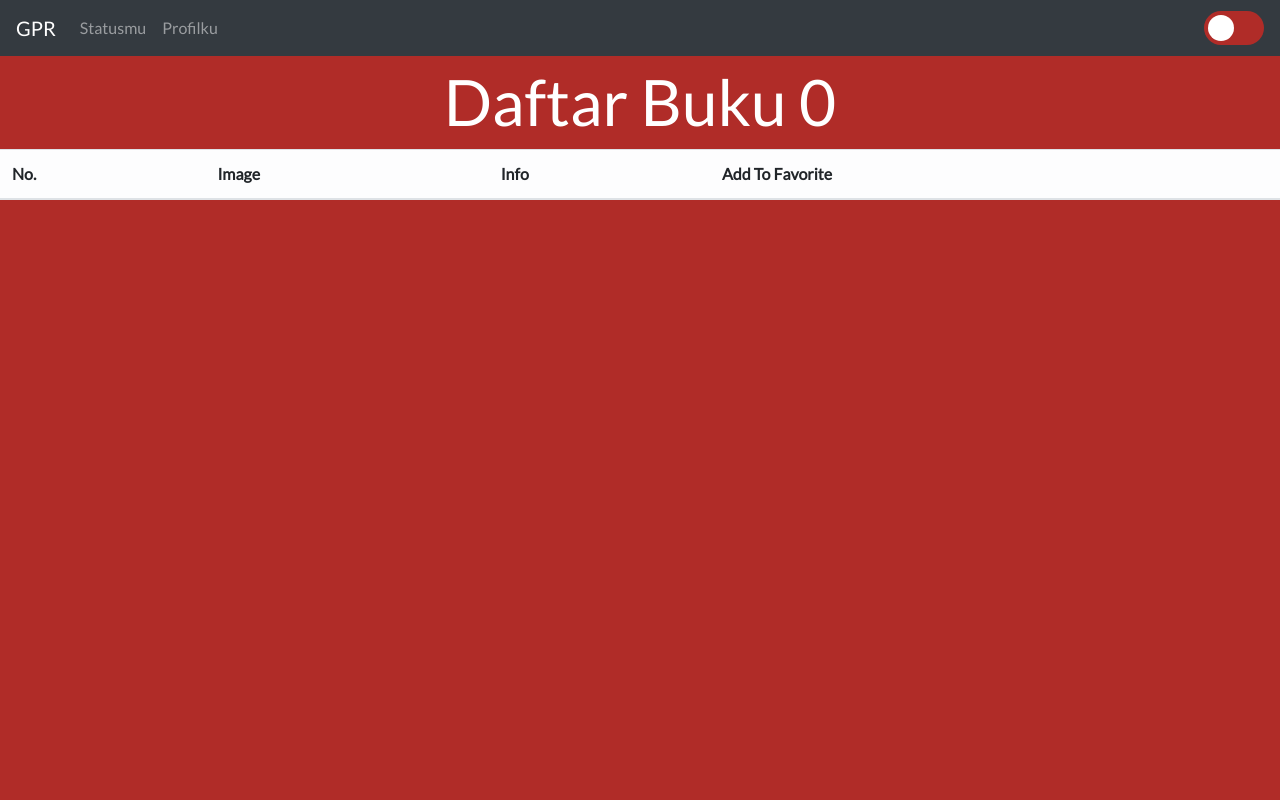
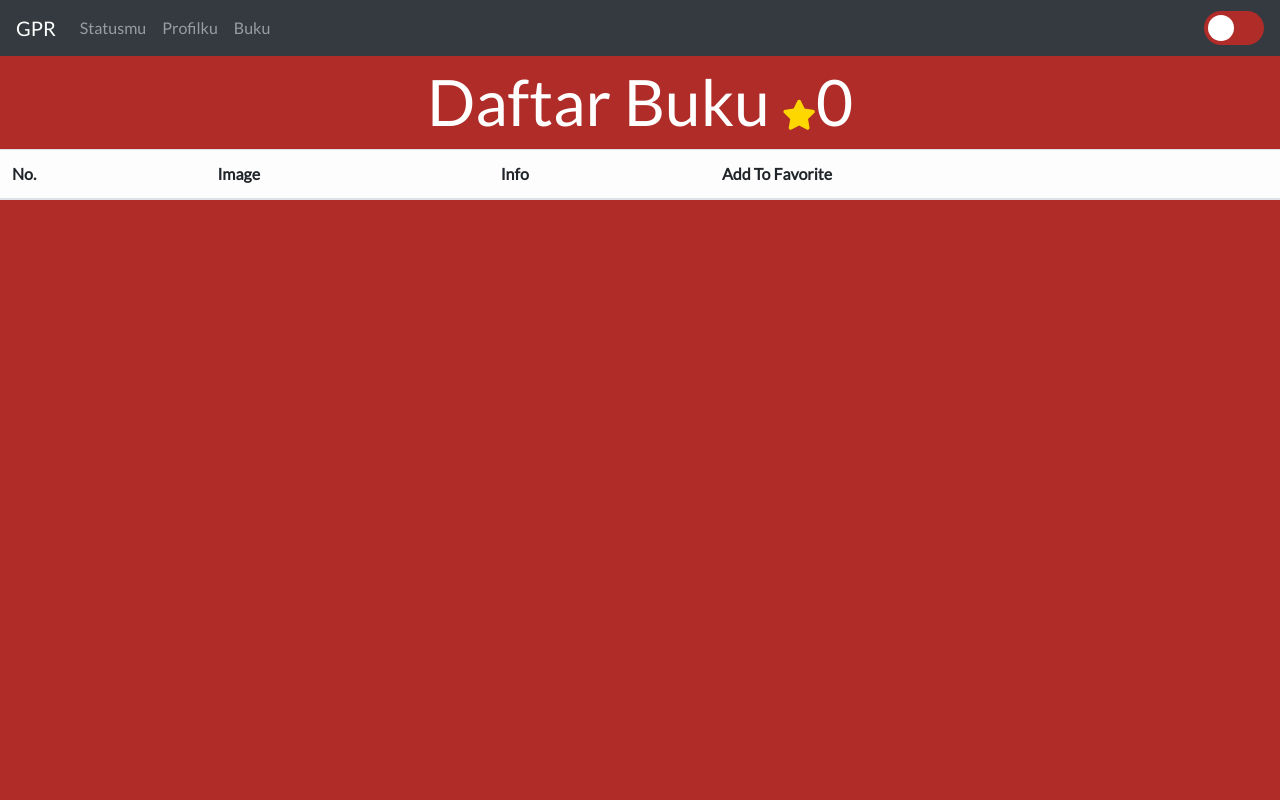
Before and after one commit to gagahpangeran/neogpr, a Django app: page /books/ in a window 1280 px wide. Run offline with Django 3.2, Linux system fonts and the light colour scheme; data that the repository does not hold is empty; some libraries are stand-ins or nearby versions.

Commit message:
change star color

```diff
--- a/statusmu/static/css/styles.css
+++ b/statusmu/static/css/styles.css
@@ -315,3 +315,9 @@ input:checked + .slider:before {
     opacity: 0.75;
   }
 }
+
+.fa-star {
+  color: gold;
+  cursor: pointer;
+  font-size: 30px;
+}
--- a/statusmu/templates/base.html
+++ b/statusmu/templates/base.html
@@ -44,6 +44,9 @@
                     <li class="nav-item">
                         <a class="nav-link" href="/profile/">Profilku</a>
                     </li>
+                    <li class="nav-item">
+                        <a class="nav-link" href="/books/">Buku</a>
+                    </li>
                 </ul>
                 <form class="form-inline">
                     <label class="switch">
--- a/statusmu/templates/books.html
+++ b/statusmu/templates/books.html
@@ -5,7 +5,10 @@
 {% load static %}
 
 <div id="container">
-  <h1>Daftar Buku <span id="star-count"></span></h1>
+  <h1>Daftar Buku <span class="fav-star">
+    <i class="fas fa-star"></i><span id="star-count">
+    </span></span>
+  </h1>
   <table id="items" class="table table-light">
     <thead>
       <tr>
```
